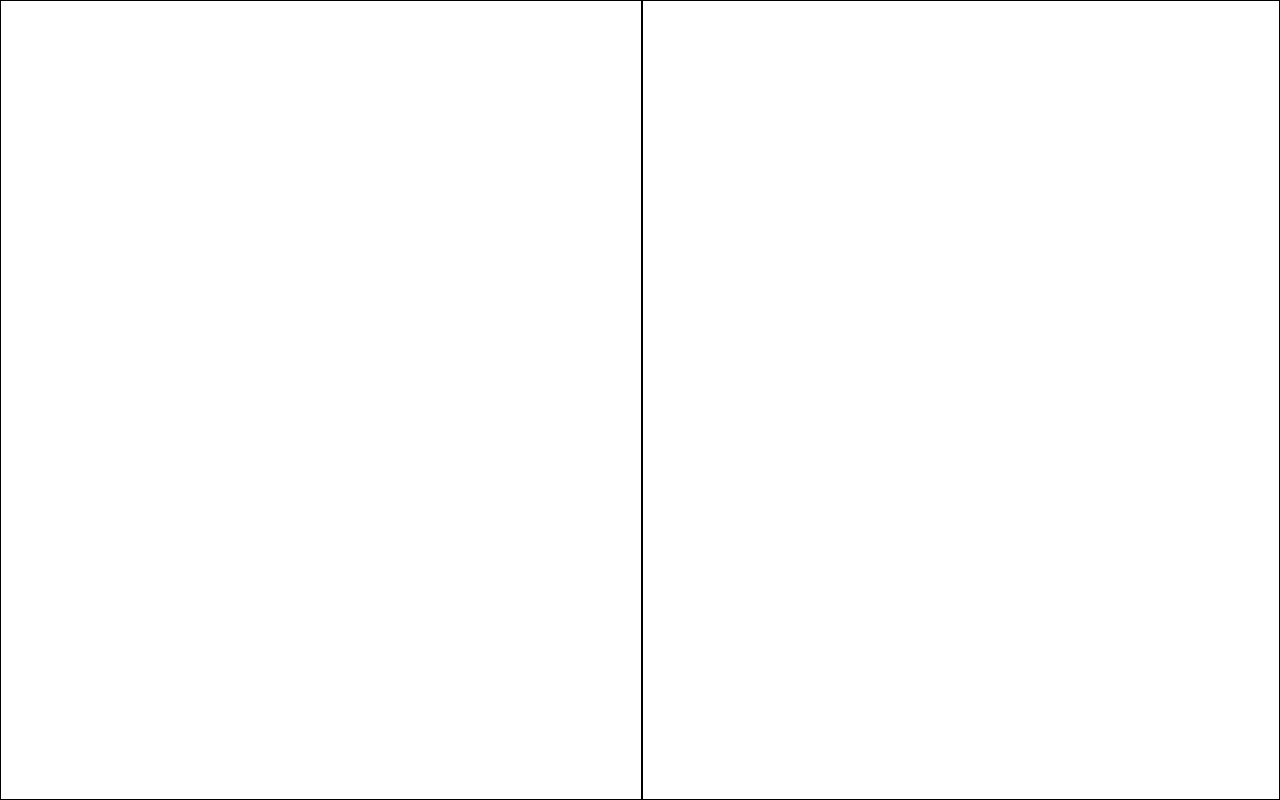
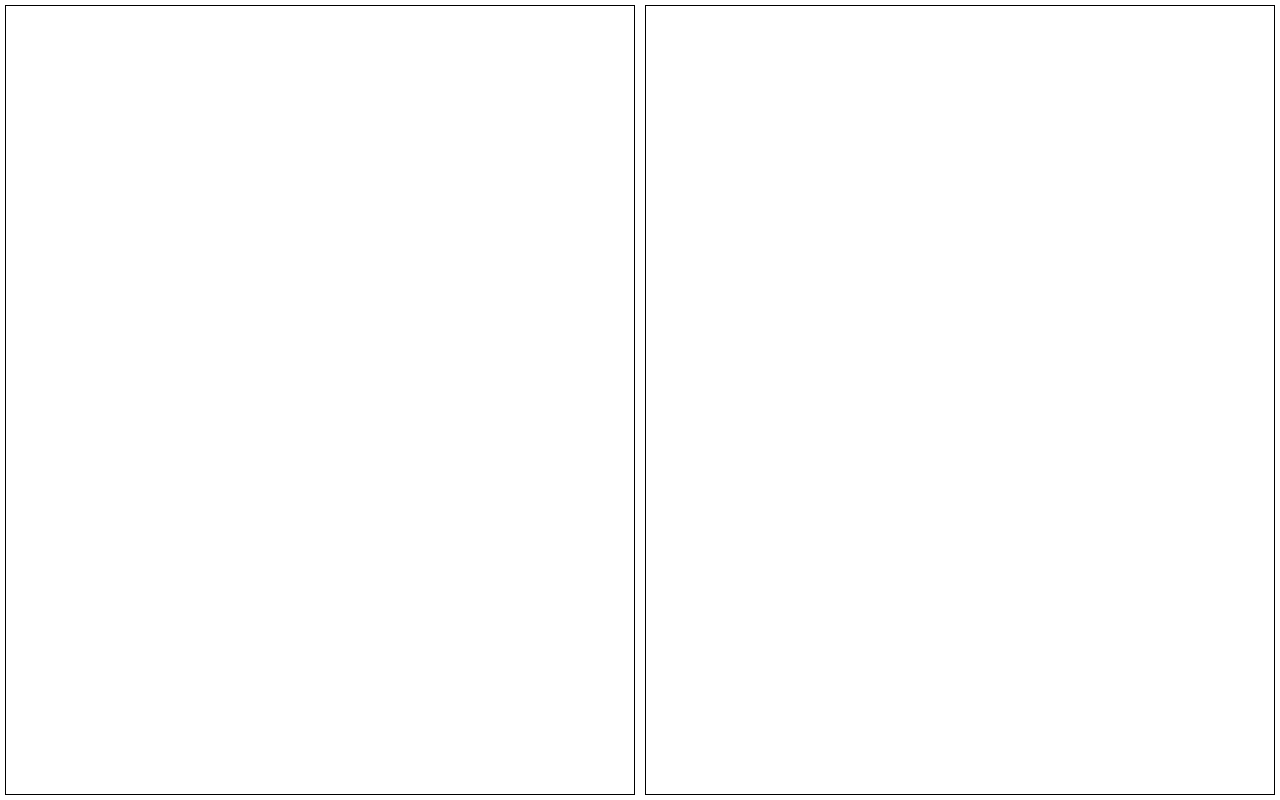
Before and after one commit to arnavb/vue-markdown-editor, a Vue app: page / in a window 1280 px wide. Built offline with nearby package versions, Linux system fonts and the light colour scheme.

Commit message:
Update  v-model and add some styling

```diff
--- a/src/App.vue
+++ b/src/App.vue
@@ -12,32 +12,37 @@ import OutputPanel from './components/OutputPanel.vue';
 export default {
   name: 'App',
 
+  components: {
+    Editor,
+    OutputPanel,
+  },
+
   data() {
     return {
       rawMarkdown: '',
     };
   },
-
-  components: {
-    Editor,
-    OutputPanel,
-  },
 };
 </script>
 
 <style>
+@import url('https://fonts.googleapis.com/css?family=Roboto&display=swap');
+@import url('https://fonts.googleapis.com/css?family=Roboto+Mono&display=swap');
+
 *,
 *::before,
 *::after {
   box-sizing: border-box;
+  /* margin: 0;
+  padding: 0; */
 }
 
 html,
 body {
+  height: 100vh;
+  width: 100%;
   margin: 0;
   padding: 0;
-  height: 100vh;
-  width: 100%;
 }
 
 #app {
@@ -62,4 +67,25 @@ body {
     height: 50%;
   }
 }
+
+/* Styles for rendered markdown code*/
+h1,
+h2,
+h3,
+h4,
+h5,
+h6,
+p,
+li,
+pre,
+code {
+  font-family: 'Roboto', Arial, Helvetica, sans-serif;
+}
+
+pre {
+  background-color: lightgrey;
+  color: white;
+  padding: 5px;
+  overflow-x: scroll;
+}
 </style>
--- a/src/components/Editor.vue
+++ b/src/components/Editor.vue
@@ -1,7 +1,7 @@
 <template>
   <textarea
     class="col"
-    :value="content"
+    :value="value"
     @input="$emit('input', $event.target.value)"
   ></textarea>
 </template>
@@ -9,11 +9,11 @@
 <script>
 export default {
   name: 'Editor',
-
-  data() {
-    return {
-      content: '',
-    };
+  props: {
+    value: {
+      type: String,
+      required: true,
+    },
   },
 };
 </script>
@@ -21,6 +21,9 @@ export default {
 <style scoped>
 textarea {
   resize: none;
-  margin: 0;
+  margin: 5px;
+  padding: 8px;
+  font-family: 'Roboto Mono', Arial, Helvetica, sans-serif;
+  font-size: 14px;
 }
 </style>
--- a/src/components/OutputPanel.vue
+++ b/src/components/OutputPanel.vue
@@ -28,4 +28,9 @@ export default {
 };
 </script>
 
-<style scoped></style>
+<style scoped>
+div {
+  margin: 5px;
+  padding: 8px;
+}
+</style>
```
